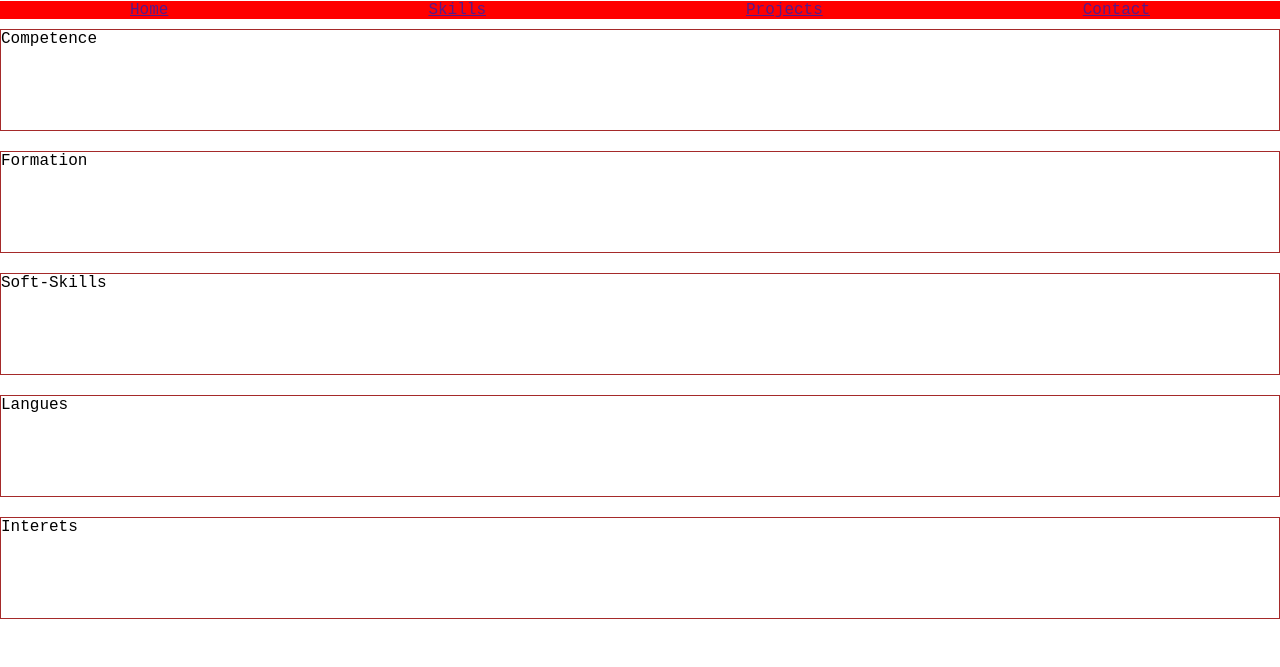
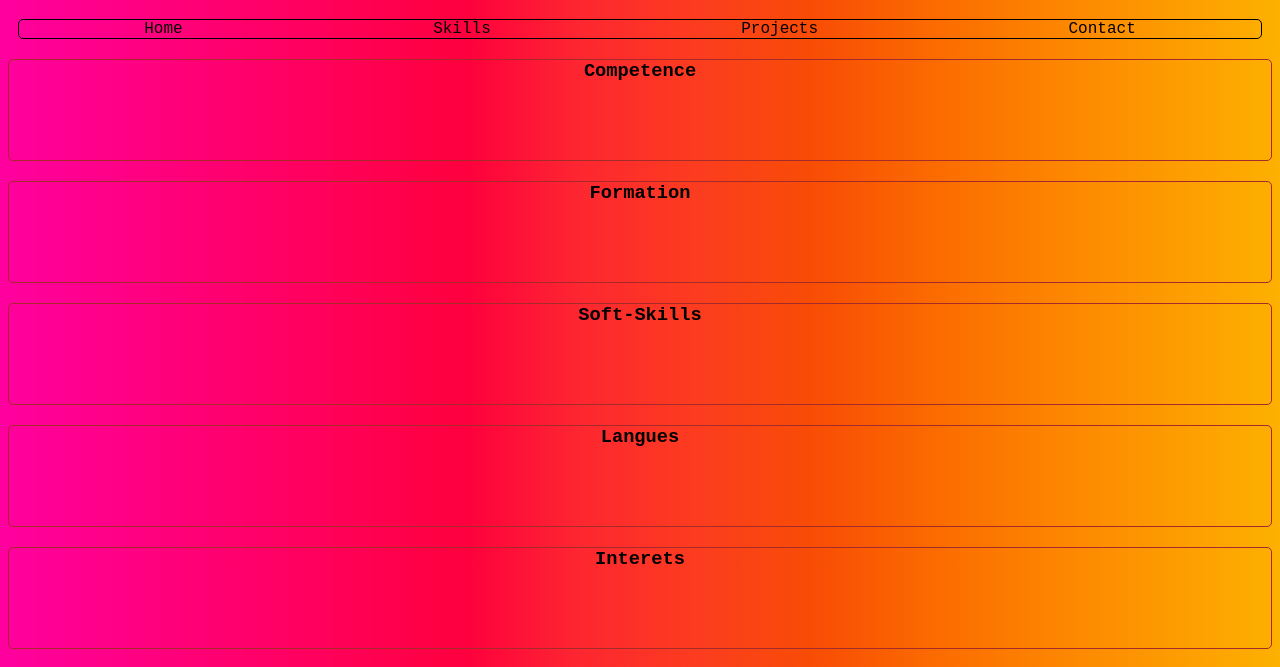
Before and after one commit to Shumare/portfolio, a plain HTML site: page index.html in a window 1280 px wide. Shown: the part 202-869 px from the top of the page. Before the commit the page ends 831 px from the top, so only its background shows below. Drawn offline with Linux system fonts and the light colour scheme; a web font is replaced by a local one.

Commit message:
avancement

```diff
--- a/index.html
+++ b/index.html
@@ -10,23 +10,31 @@
 <body>
     Hello world
     <header>
-        <img src="orange.jpg" alt="Logo">
+        <img src="Image.png" alt="Logo">
         <h1> Timéo Hamlil--Bénard</h1>
     </header>
     <nav>
-        <li>
-            <a href="">Home</a>
-            <a href="">Skills</a>
-            <a href="">Projects</a>
-            <a href="">Contact</a>
+        <a href="">Home</a>
+        <a href="">Skills</a>
+        <a href="">Projects</a>
+        <a href="">Contact</a>
+    </nav>
 
-        </li>
-    </nav>
-    <div class="comp">Competence</div>
-    <div class="formation">Formation</div>
-    <div class="softskills">Soft-Skills</div>
-    <div class="langue">Langues</div>
-    <div class="interets">Interets</div>
+    <div class="comp">
+        <h3>Competence</h3>
+    </div>
+    <div class="formation">
+        <h3>Formation </h3>
+    </div>
+    <div class="softskills">
+        <h3>Soft-Skills</h3>
+    </div>
+    <div class="langue">
+        <h3>Langues</h3>
+    </div>
+    <div class="interets">
+        <h3>Interets</h3>
+    </div>
 
     <footer>
 
--- a/style.css
+++ b/style.css
@@ -4,10 +4,10 @@ html{
     scroll-behavior: smooth;
 }
 body{
-    margin: 0;
     display: flex;
     flex-direction: column;
     font-family: 'Courier New', Courier, monospace;
+    background-image: linear-gradient(to right, #ff009f, #ff0087, #ff006e, #ff0056, #fe003e, #fe2730, #fc3c1f, #f84d05, #fb6a00, #fd8300, #fd9a00, #fdb000);
 }
 
 
@@ -22,15 +22,37 @@ header h1{
     display: flex;
     justify-content: center;
 }
-nav li{
+nav{
+    border: 1px solid;
     display: flex;
     justify-content: space-around;
-   background-color: red;
+    border-radius: 5px;
+    margin: 10px;
+
 }
+a {
+    height: auto;
+    width: auto;
+    text-decoration: none;
+    color: black;
+}
+a:hover{
+    background-color: gold;
+    color: crimson;
+    font-weight: bold;
+
+}
+
 div{
     border: 1px solid;
     border-color: brown;
     margin-top: 10px;
     margin-bottom: 10px;
     height: 100px;
+    border-radius: 5px;
+    display: flex;
+    justify-content: center;
 }
+h3{
+    margin: 0;
+}
```
Also changed, not shown: Image.png (added).
